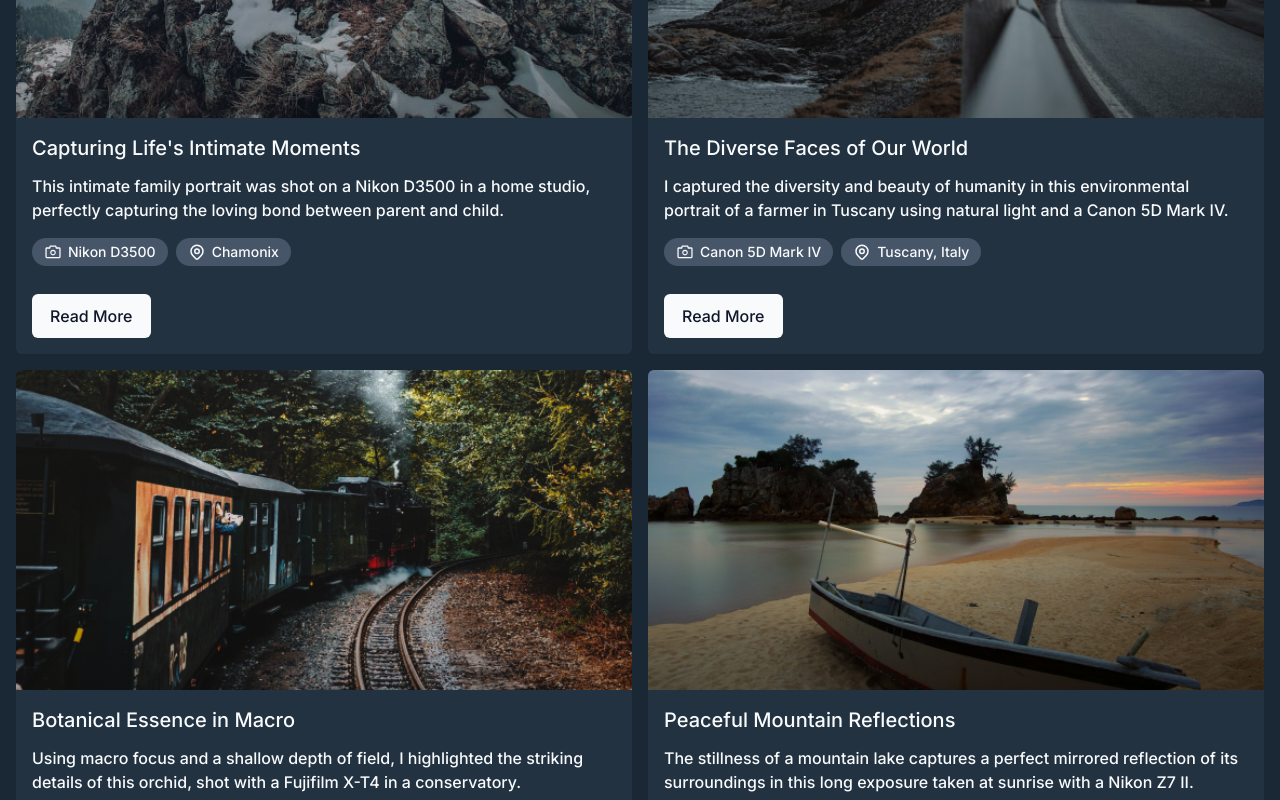
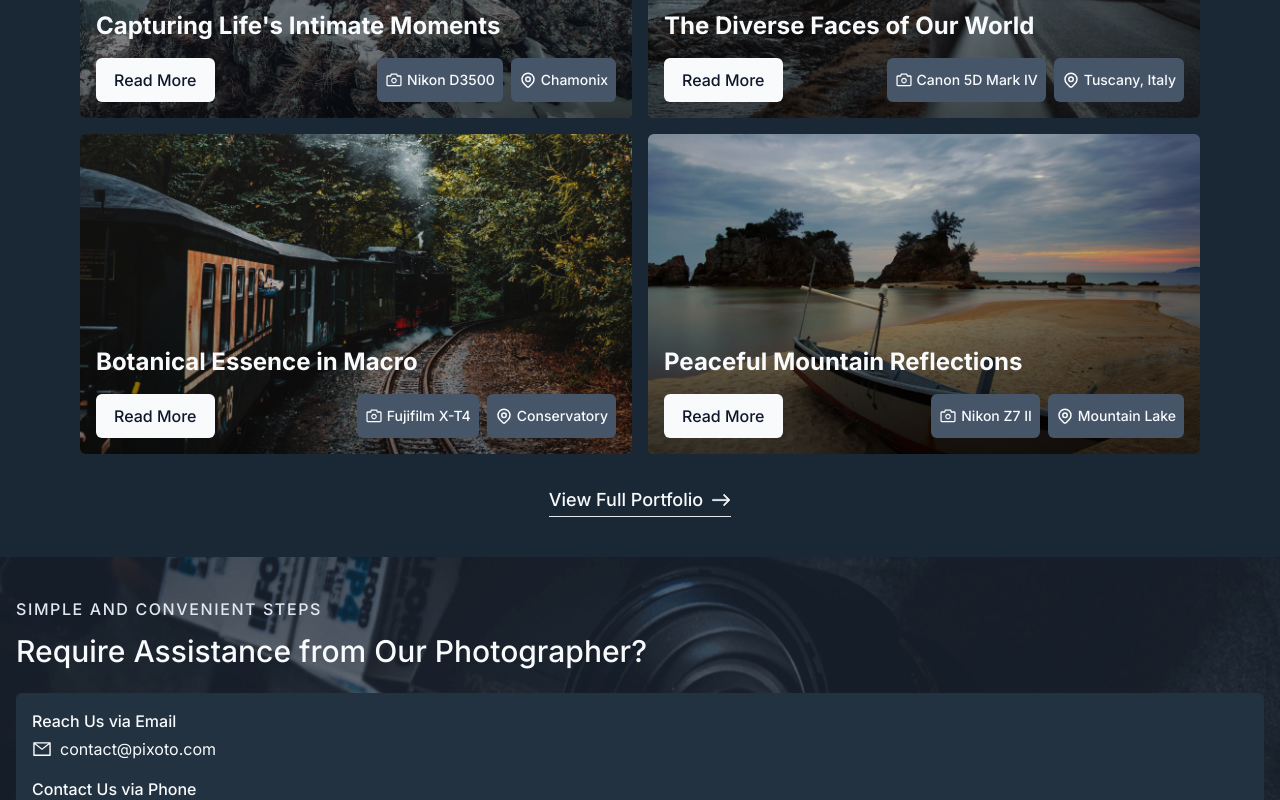
Before and after one commit to seesmof/Pixoto-Photos-Website, a Next.js app: page / in a window 1280 px wide. Shown: the part 2900-3700 px from the top of the page. Built offline with nearby package versions, Linux system fonts and the light colour scheme.

Commit message:
update 1 file and delete 1 file

```diff
--- a/app/page.tsx
+++ b/app/page.tsx
@@ -2,7 +2,7 @@ import AboutMe from "@/components/Home/AboutMe";
 import Hero from "@/components/Home/Hero";
 import Navbar from "@/components/Navbar";
 import MyServices from "@/components/Home/Services";
-import MyAlbum from "@/components/Home/MyAlbum";
+import MyAlbum from "@/components/Home/Portfolio";
 import Contact from "@/components/Home/Contact";
 import Gear from "@/components/Home/Gear";
 import Testimonials from "@/components/Home/Testimony";
--- a/components/Home/MyAlbum.tsx
+++ /dev/null
@@ -1,115 +0,0 @@
-import React from "react";
-import { BsArrowRight } from "react-icons/bs";
-import { AiOutlineCamera } from "react-icons/ai";
-import { HiOutlineLocationMarker } from "react-icons/hi";
-import Link from "next/link";
-import Image from "next/image";
-
-interface CardProps {
-  image: string;
-  heading: string;
-  paragraph: string;
-  camera: string;
-  location: string;
-}
-
-const Card = ({ image, heading, paragraph, camera, location }: CardProps) => {
-  return (
-    <>
-      <div className="flex bg-backgroundLight rounded-md overflow-hidden flex-col">
-        <div className="h-80 relative">
-          <div className="inset-0 bg-gradient-to-t from-black/40 to-transparent absolute"></div>
-          <Image
-            src={`/mainPortfolio${image}.jpg`}
-            alt={`${image} image for a card of portfolio`}
-            className="object-cover w-full h-full"
-            height={999}
-            width={999}
-          />
-        </div>
-        <div className="flex flex-col font-medium p-4 text-slate-50">
-          <h3 className="text-xl ">{heading}</h3>
-          <p className="pt-3">{paragraph}</p>
-          <div className="flex flex-row items-center text-sm py-4 gap-2">
-            <div className="flex flex-row items-center gap-1.5 bg-slate-600 rounded-full p-1 px-3">
-              <AiOutlineCamera className="text-lg stroke-[2]" />
-              {camera}
-            </div>
-            <div className="flex flex-row items-center gap-1.5 bg-slate-600 rounded-full p-1 px-3">
-              <HiOutlineLocationMarker className="text-lg stroke-[2]" />
-              {location}
-            </div>
-          </div>
-          <a
-            href="https://github.com/seesmof"
-            className="rounded-md border-2 py-2 px-4 w-max flex font-medium items-center flex-row gap-2 bg-slate-50 text-slate-900 border-transparent mt-3"
-          >
-            Read More
-          </a>
-        </div>
-      </div>
-    </>
-  );
-};
-
-const PortfolioData = [
-  {
-    image: "Life",
-    heading: "Capturing Life's Intimate Moments",
-    paragraph:
-      "This intimate family portrait was shot on a Nikon D3500 in a home studio, perfectly capturing the loving bond between parent and child.",
-    camera: "Nikon D3500",
-    location: "Chamonix",
-  },
-  {
-    image: "Faces",
-    heading: "The Diverse Faces of Our World",
-    paragraph:
-      "I captured the diversity and beauty of humanity in this environmental portrait of a farmer in Tuscany using natural light and a Canon 5D Mark IV.",
-    camera: "Canon 5D Mark IV",
-    location: "Tuscany, Italy",
-  },
-  {
-    image: "Essence",
-    heading: "Botanical Essence in Macro",
-    paragraph:
-      "Using macro focus and a shallow depth of field, I highlighted the striking details of this orchid, shot with a Fujifilm X-T4 in a conservatory.",
-    camera: "Fujifilm X-T4",
-    location: "Conservatory",
-  },
-  {
-    image: "Reflection",
-    heading: "Peaceful Mountain Reflections",
-    paragraph:
-      "The stillness of a mountain lake captures a perfect mirrored reflection of its surroundings in this long exposure taken at sunrise with a Nikon Z7 II.",
-    camera: "Nikon Z7 II",
-    location: "Mountain Lake",
-  },
-];
-
-const MyAlbum = () => {
-  return (
-    <>
-      <div className="flex py-10 flex-col p-4">
-        <h3 className="subheading">Portfolio Showcase</h3>
-        <h2 className="heading">
-          Captivating Photography Collection by Pixoto Studio
-        </h2>
-        <div className="grid grid-cols-1 md:grid-cols-2 gap-4 py-8">
-          {PortfolioData.map((service) => (
-            <Card {...service} key={service.heading} />
-          ))}
-        </div>
-        <Link
-          href="/portfolio"
-          className="flex font-medium border-b-[1.5px] pb-[2px] self-center text-lg w-max flex-row items-center gap-2"
-        >
-          View All Portfolio
-          <BsArrowRight className="text-xl stroke-[.5]" />
-        </Link>
-      </div>
-    </>
-  );
-};
-
-export default MyAlbum;
--- /dev/null
+++ b/components/Home/Portfolio.tsx
@@ -0,0 +1,34 @@
+import React from "react";
+import { BsArrowRight } from "react-icons/bs";
+import { AiOutlineCamera } from "react-icons/ai";
+import { HiOutlineLocationMarker } from "react-icons/hi";
+import Link from "next/link";
+import { PortfolioData } from "./data/PortfolioData";
+import { PortfolioCard } from "./PortfolioCard";
+
+const Portfolio = () => {
+  return (
+    <section className="bg-background">
+      <div className="flex py-10 flex-col p-4 mx-auto max-w-6xl">
+        <h3 className="subheading">Portfolio Showcase</h3>
+        <h2 className="heading">
+          Captivating Photography Collection by Pixoto Studio
+        </h2>
+        <div className="grid grid-cols-1 md:grid-cols-2 gap-4 py-8">
+          {PortfolioData.map((service) => (
+            <PortfolioCard {...service} key={service.heading} />
+          ))}
+        </div>
+        <Link
+          href="/portfolio"
+          className="flex font-medium border-b-[1.5px] pb-[2px] self-center text-lg w-max flex-row items-center gap-2"
+        >
+          View Full Portfolio
+          <BsArrowRight className="text-xl stroke-[.5]" />
+        </Link>
+      </div>
+    </section>
+  );
+};
+
+export default Portfolio;
--- /dev/null
+++ b/components/Home/PortfolioCard.tsx
@@ -0,0 +1,86 @@
+import Image from "next/image";
+import { AiOutlineCamera } from "react-icons/ai";
+import { HiOutlineLocationMarker } from "react-icons/hi";
+
+const badgeClassesSmall =
+  "flex flex-row items-center gap-1.5 bg-slate-600 rounded-full p-1 px-3 text-sm mr-2";
+const badeClassesLarge =
+  "flex flex-row gap-1 items-center text-sm bg-slate-600 rounded-md px-2 py-3";
+const localButtonClasses =
+  "rounded-md border-2 py-2 px-4 w-max flex font-medium items-center flex-row gap-2 bg-slate-50 text-slate-900 border-transparent mt-3";
+const iconClasses = "text-lg stroke-[2]";
+const buttonLink = "https://github.com/seesmof";
+
+interface PortfolioCardProps {
+  image: string;
+  heading: string;
+  paragraph: string;
+  camera: string;
+  location: string;
+}
+
+export const PortfolioCard = ({
+  image,
+  heading,
+  paragraph,
+  camera,
+  location,
+}: PortfolioCardProps) => {
+  return (
+    <>
+      <div className="flex bg-backgroundLight rounded-md overflow-hidden flex-col">
+        <div className="h-80 relative group overflow-hidden">
+          <div className="inset-0 flex items-end bg-gradient-to-t from-black/40 to-transparent md:from-black/60 md:to-black/10 absolute z-30">
+            <div className="flex-col font-medium p-4 text-slate-50 hidden md:flex">
+              <h3 className="text-2xl font-bold duration-[600ms] translate-y-20 group-hover:-translate-y-2">
+                {heading}
+              </h3>
+              <p className="pt-3 opacity-0 duration-[600ms] group-hover:opacity-100 translate-y-20 group-hover:-translate-y-2">
+                {paragraph}
+              </p>
+              <div className="flex flex-row-reverse items-end justify-between">
+                <div className="flex flex-row gap-2">
+                  <div className={badeClassesLarge}>
+                    <AiOutlineCamera className={iconClasses} />
+                    {camera}
+                  </div>
+                  <div className={badeClassesLarge}>
+                    <HiOutlineLocationMarker className={iconClasses} />
+                    {location}
+                  </div>
+                </div>
+                <a href={buttonLink} className={localButtonClasses}>
+                  Read More
+                </a>
+              </div>
+            </div>
+          </div>
+          <Image
+            src={`/mainPortfolio${image}.jpg`}
+            alt={`${image} image for a card of portfolio`}
+            className="object-cover w-full h-full group-hover:rotate-3 group-hover:scale-110 duration-[600ms] z-10"
+            height={999}
+            width={999}
+          />
+        </div>
+        <div className="flex flex-col font-medium p-4 text-slate-50 md:hidden">
+          <h3 className="text-xl">{heading}</h3>
+          <p className="pt-3">{paragraph}</p>
+          <div className="flex flex-row items-center py-4">
+            <div className={badgeClassesSmall}>
+              <AiOutlineCamera className={iconClasses} />
+              {camera}
+            </div>
+            <div className={badgeClassesSmall}>
+              <HiOutlineLocationMarker className={iconClasses} />
+              {location}
+            </div>
+          </div>
+          <a href={buttonLink} className={localButtonClasses}>
+            Read More
+          </a>
+        </div>
+      </div>
+    </>
+  );
+};
--- /dev/null
+++ b/components/Home/data/PortfolioData.ts
@@ -0,0 +1,34 @@
+export const PortfolioData = [
+  {
+    image: "Life",
+    heading: "Capturing Life's Intimate Moments",
+    paragraph:
+      "This intimate family portrait was shot on a Nikon D3500 in a home studio, perfectly capturing the loving bond between parent and child.",
+    camera: "Nikon D3500",
+    location: "Chamonix",
+  },
+  {
+    image: "Faces",
+    heading: "The Diverse Faces of Our World",
+    paragraph:
+      "I captured the diversity and beauty of humanity in this environmental portrait of a farmer in Tuscany using natural light and a Canon 5D Mark IV.",
+    camera: "Canon 5D Mark IV",
+    location: "Tuscany, Italy",
+  },
+  {
+    image: "Essence",
+    heading: "Botanical Essence in Macro",
+    paragraph:
+      "Using macro focus and a shallow depth of field, I highlighted the striking details of this orchid, shot with a Fujifilm X-T4 in a conservatory.",
+    camera: "Fujifilm X-T4",
+    location: "Conservatory",
+  },
+  {
+    image: "Reflection",
+    heading: "Peaceful Mountain Reflections",
+    paragraph:
+      "The stillness of a mountain lake captures a perfect mirrored reflection of its surroundings in this long exposure taken at sunrise with a Nikon Z7 II.",
+    camera: "Nikon Z7 II",
+    location: "Mountain Lake",
+  },
+];
```
